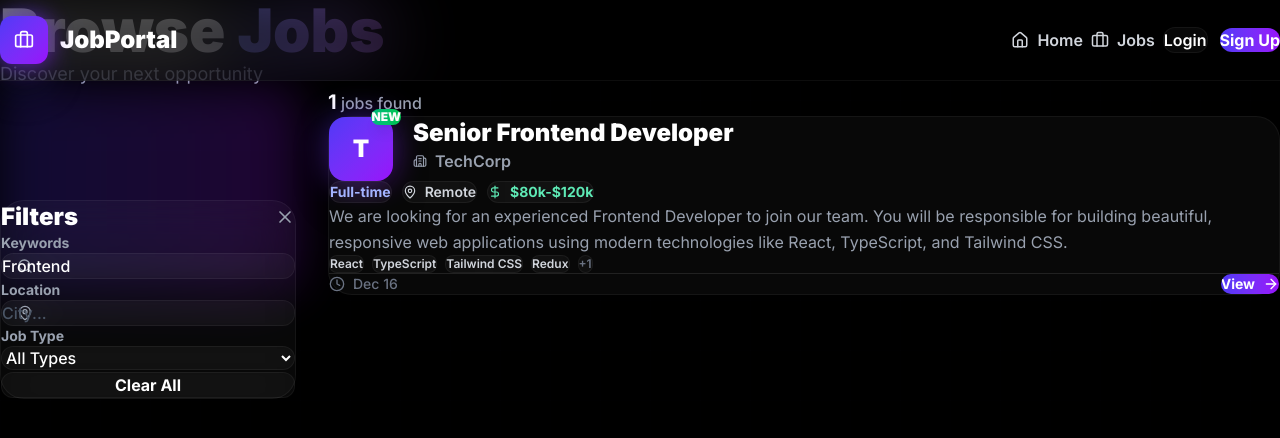
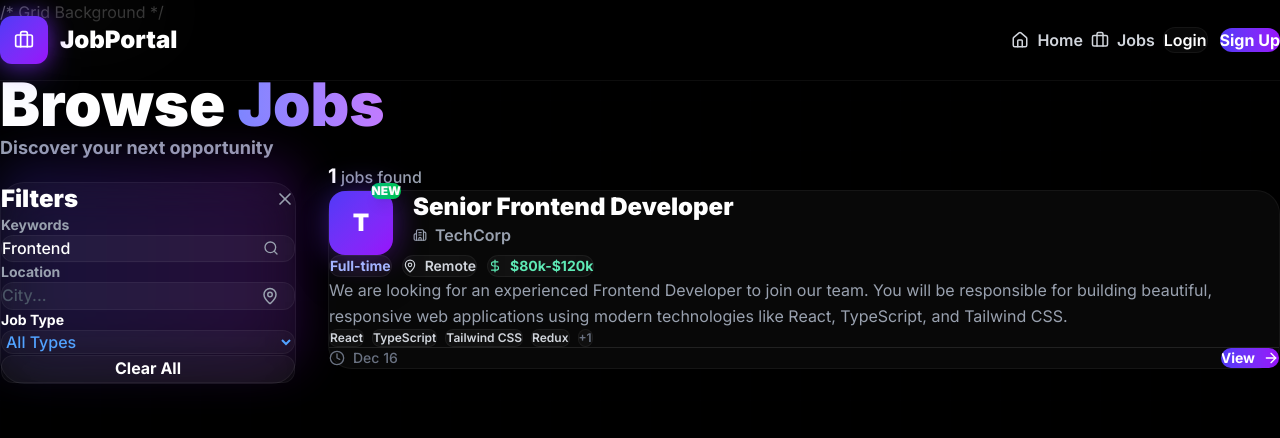
Before and after one commit to andika-123140096/uas-paw-kelompok2, a React (Vite) app in the folder frontend/: page / in a window 1280 px wide. Both pictures are taken after a click on the button "Frontend". Shown: the top 438 px of the page. Built offline with nearby package versions, Linux system fonts and the light colour scheme.

Commit message:
Merapihkan di bagian tab Jobs

```diff
--- a/frontend/src/components/jobs/JobCard.jsx
+++ b/frontend/src/components/jobs/JobCard.jsx
@@ -28,7 +28,7 @@ const JobCard = ({
       onClick={() => onViewDetails(job)}
     >
       {/* Glow Effect */}
-      <div className="absolute -inset-1 bg-gradient-to-r from-indigo-600 via-purple-600 to-pink-600 rounded-3xl opacity-0 blur-xl group-hover:opacity-40 transition-opacity"></div>
+      <div className="absolute -inset-0 bg-gradient-to-r from-indigo-600 via-purple-600 to-pink-600 rounded-3xl opacity-0 blur-xl group-hover:opacity-40 transition-opacity"></div>
 
       {/* Card */}
       <div className="relative glass rounded-2xl sm:rounded-3xl p-5 sm:p-6 md:p-8 border border-white/10 group-hover:border-white/20 transition-all">
--- a/frontend/src/pages/JobsPage.jsx
+++ b/frontend/src/pages/JobsPage.jsx
@@ -36,101 +36,101 @@ const JobsPage = ({
   };
 
   return (
-    <div className="min-h-screen bg-black py-20 sm:py-24">
-      {/* Grid Background */}
-      <div className="absolute inset-0 grid-pattern opacity-20"></div>
+    <div className="min-h-screen bg-black py-36">
+      /* Grid Background */
+        <div className="absolute inset-0 grid-pattern opacity-20 pt-48 pb-8"></div>
 
         <div className="relative max-w-7xl mx-auto px-4 sm:px-6 lg:px-8">
           {/* Header */}
-        <div className="flex flex-col md:flex-row justify-between items-start md:items-center mb-8 sm:mb-10 md:mb-12 gap-4 sm:gap-6">
+        <div className="flex flex-col md:flex-row justify-between items-start md:items-center mb-12 gap-6" style={{ marginTop: "3rem" }}>
           <div>
-            <h1 className="text-4xl sm:text-5xl md:text-6xl font-black text-white mb-2 sm:mb-3">
+            <h1 className="text-6xl font-black text-white mb-3">
               Browse{" "}
               <span className="text-transparent bg-clip-text bg-gradient-to-r from-indigo-400 to-purple-400">
                 Jobs
               </span>
             </h1>
-            <p className="text-gray-400 text-base sm:text-lg">
+            <p className="text-gray-400 font-bold text-lg">
               Discover your next opportunity
             </p>
           </div>
 
           <button
             onClick={() => setShowFilters(!showFilters)}
-            className="lg:hidden px-5 sm:px-6 py-2.5 sm:py-3 glass border border-white/10 text-white rounded-lg sm:rounded-xl flex items-center gap-2 font-bold text-sm sm:text-base"
+            className="md:hidden px-6 py-3 glass border border-white/10 text-white rounded-xl flex items-center gap-2 font-bold"
           >
-            <Filter size={18} className="sm:w-5 sm:h-5" />
+            <Filter size={20} />
             {showFilters ? "Hide" : "Show"} Filters
           </button>
         </div>
 
-        <div className="grid grid-cols-1 lg:grid-cols-4 gap-6 sm:gap-8">
+        <div className="grid grid-cols-1 lg:grid-cols-4 gap-8">
           {/* Filters Sidebar */}
           <div className={`lg:block ${showFilters ? "block" : "hidden"}`}>
             <div className="relative group">
-              <div className="absolute -inset-1 bg-gradient-to-r from-indigo-600 to-purple-600 rounded-2xl sm:rounded-3xl opacity-20 blur-xl"></div>
+              <div className="absolute -inset-1 bg-gradient-to-r from-indigo-600 to-purple-600 rounded-3xl opacity-20 blur-xl"></div>
 
-              <div className="relative glass rounded-2xl sm:rounded-3xl p-5 sm:p-6 md:p-8 border border-white/10 lg:sticky lg:top-28 mb-6 lg:mb-0">
-                <div className="flex items-center justify-between mb-6 sm:mb-8">
-                  <h2 className="text-xl sm:text-2xl font-black text-white">Filters</h2>
+              <div className="relative glass rounded-3xl p-8 border border-white/10 sticky" style={{ top: "20px" }}>
+                <div className="flex items-center justify-between mb-8">
+                  <h2 className="text-2xl font-black text-white">Filters</h2>
                   {(searchQuery || locationFilter || typeFilter) && (
                     <button
                       onClick={clearFilters}
-                      className="text-gray-400 hover:text-white transition-colors p-2 hover:bg-white/5 rounded-lg sm:rounded-xl"
+                      className="text-gray-400 hover:text-white transition-colors p-2 hover:bg-white/5 rounded-xl"
                     >
-                      <X size={18} className="sm:w-5 sm:h-5" />
+                      <X size={20} />
                     </button>
                   )}
                 </div>
 
-                <div className="space-y-4 sm:space-y-6">
+                <div className="space-y-6">
                   {/* Search */}
                   <div>
-                    <label className="block text-gray-400 text-xs sm:text-sm font-bold mb-2 sm:mb-3">
+                    <label className="block text-gray-400 text-sm font-bold mb-3">
                       Keywords
                     </label>
-                    <div className="relative">
-                      <Search
-                        className="absolute left-3 sm:left-4 top-1/2 transform -translate-y-1/2 text-gray-400"
-                        size={16}
-                      />
+                    <div className="relative flex items-center">
                       <input
                         type="text"
                         placeholder="Job title..."
-                        className="w-full pl-10 sm:pl-12 pr-3 sm:pr-4 py-2.5 sm:py-3 glass border border-white/10 text-white text-sm sm:text-base rounded-lg sm:rounded-xl focus:border-indigo-500 focus:outline-none transition-all placeholder:text-gray-600 font-medium"
+                        className="w-full pr-12 pl-4 py-3 glass border border-white/10 text-white rounded-xl focus:border-indigo-500 focus:outline-none transition-all placeholder:text-gray-600 font-medium"
                         value={searchQuery}
                         onChange={(e) => setSearchQuery(e.target.value)}
+                      />
+                      <Search
+                        className="absolute right-4 top-1/2 transform -translate-y-1/2 text-gray-400"
+                        size={16}
                       />
                     </div>
                   </div>
 
                   {/* Location */}
                   <div>
-                    <label className="block text-gray-400 text-xs sm:text-sm font-bold mb-2 sm:mb-3">
+                    <label className="block text-gray-400 text-sm font-bold mb-3">
                       Location
                     </label>
-                    <div className="relative">
-                      <MapPin
-                        className="absolute left-3 sm:left-4 top-1/2 transform -translate-y-1/2 text-gray-400"
-                        size={16}
-                      />
+                    <div className="relative flex items-center">
                       <input
                         type="text"
                         placeholder="City..."
-                        className="w-full pl-10 sm:pl-12 pr-3 sm:pr-4 py-2.5 sm:py-3 glass border border-white/10 text-white text-sm sm:text-base rounded-lg sm:rounded-xl focus:border-indigo-500 focus:outline-none transition-all placeholder:text-gray-600 font-medium"
+                        className="w-full pr-12 pl-4 py-3 glass border border-white/10 text-white rounded-xl focus:border-indigo-500 focus:outline-none transition-all placeholder:text-gray-600 font-medium"
                         value={locationFilter}
                         onChange={(e) => setLocationFilter(e.target.value)}
+                      />
+                      <MapPin
+                        className="absolute right-4 top-1/2 transform -translate-y-1/2 text-gray-400"
+                        size={18}
                       />
                     </div>
                   </div>
 
                   {/* Type */}
                             <div>
-                    <label className="block text-gray-400 text-xs sm:text-sm font-bold mb-2 sm:mb-3">
+                            <label className="block text-white text-sm font-bold mb-3">
                               Job Type
                             </label>
                             <select
-                      className="w-full px-3 sm:px-4 py-2.5 sm:py-3 glass border border-white/10 text-white text-sm sm:text-base rounded-lg sm:rounded-xl focus:border-indigo-500 focus:outline-none transition-all font-medium"
+                              className="w-full px-4 py-3 glass border border-white/10 text-blue-400 rounded-xl focus:border-indigo-500 focus:outline-none transition-all font-medium"
                               value={typeFilter}
                               onChange={(e) => setTypeFilter(e.target.value)}
                             >
@@ -147,7 +147,7 @@ const JobsPage = ({
                   {(searchQuery || locationFilter || typeFilter) && (
                     <button
                       onClick={clearFilters}
-                      className="w-full px-3 sm:px-4 py-2.5 sm:py-3 glass border border-white/10 text-white text-sm sm:text-base rounded-lg sm:rounded-xl hover:border-white/20 transition-all font-bold"
+                      className="w-full px-4 py-3 glass border border-white/10 text-white rounded-xl hover:border-white/20 transition-all font-bold"
                     >
                       Clear All
                     </button>
@@ -160,9 +160,9 @@ const JobsPage = ({
           {/* Job List */}
           <div className="lg:col-span-3">
             {/* Results Count */}
-            <div className="mb-4 sm:mb-6 flex items-center justify-between">
-              <div className="text-gray-400 font-medium text-sm sm:text-base">
-                <span className="text-white font-bold text-lg sm:text-xl">
+            <div className="mb-24 flex items-start md:items-center justify-between">
+              <div className="text-gray-400 font-medium">
+                <span className="text-white font-bold text-xl">
                   {filteredJobs.length}
                 </span>{" "}
                 jobs found
@@ -170,29 +170,30 @@ const JobsPage = ({
             </div>
 
             {/* Jobs */}
+            <div>
               {filteredJobs.length === 0 ? (
                 <div className="relative group">
-                <div className="absolute -inset-1 bg-gradient-to-r from-indigo-600 to-purple-600 rounded-2xl sm:rounded-3xl opacity-20 blur-xl"></div>
-                <div className="relative glass rounded-2xl sm:rounded-3xl p-10 sm:p-16 md:p-20 text-center border border-white/10">
-                  <div className="w-16 h-16 sm:w-20 sm:h-20 md:w-24 md:h-24 bg-gradient-to-br from-indigo-600 to-purple-600 rounded-full flex items-center justify-center mx-auto mb-4 sm:mb-6 opacity-50">
-                    <Search size={32} className="sm:w-10 sm:h-10 md:w-12 md:h-12 text-white" />
+                  <div className="absolute -inset-1 bg-gradient-to-r from-indigo-600 to-purple-600 rounded-3xl opacity-20 blur-xl"></div>
+                  <div className="relative glass rounded-3xl p-20 text-center border border-white/10">
+                    <div className="w-24 h-24 bg-gradient-to-br from-indigo-600 to-purple-600 rounded-full flex items-center justify-center mx-auto mb-6 opacity-50">
+                      <Search size={48} className="text-white" />
                     </div>
-                  <h3 className="text-xl sm:text-2xl font-bold text-white mb-2 sm:mb-3">
+                    <h3 className="text-2xl font-bold text-white mb-3">
                       No jobs found
                     </h3>
-                  <p className="text-sm sm:text-base text-gray-400 mb-4 sm:mb-6">
+                    <p className="text-gray-400 mb-6">
                       Try adjusting your filters
                     </p>
                     <button
                       onClick={clearFilters}
-                    className="px-6 sm:px-8 py-3 sm:py-4 bg-gradient-to-r from-indigo-600 to-purple-600 text-white rounded-xl sm:rounded-2xl text-sm sm:text-base font-bold hover:shadow-2xl hover:shadow-indigo-500/50 transition-all transform hover:scale-105 btn-shine"
+                      className="px-8 py-4 bg-gradient-to-r from-indigo-600 to-purple-600 text-white rounded-2xl font-bold hover:shadow-2xl hover:shadow-indigo-500/50 transition-all transform hover:scale-105 btn-shine"
                     >
                       Clear Filters
                     </button>
                   </div>
                 </div>
               ) : (
-              <div className="grid grid-cols-1 gap-4 sm:gap-6">
+                <div className="grid grid-cols-1 gap-6">
                   {filteredJobs.map((job) => (
                     <JobCard
                       key={job.id}
@@ -210,6 +211,7 @@ const JobsPage = ({
           </div>
         </div>
       </div>
+    </div>
   );
 };
 
```
Also changed, not shown: frontend/src/pages/JobDetailPage.jsx (+6 -3 lines). Lines whose indentation alone changed are shown as unchanged.
